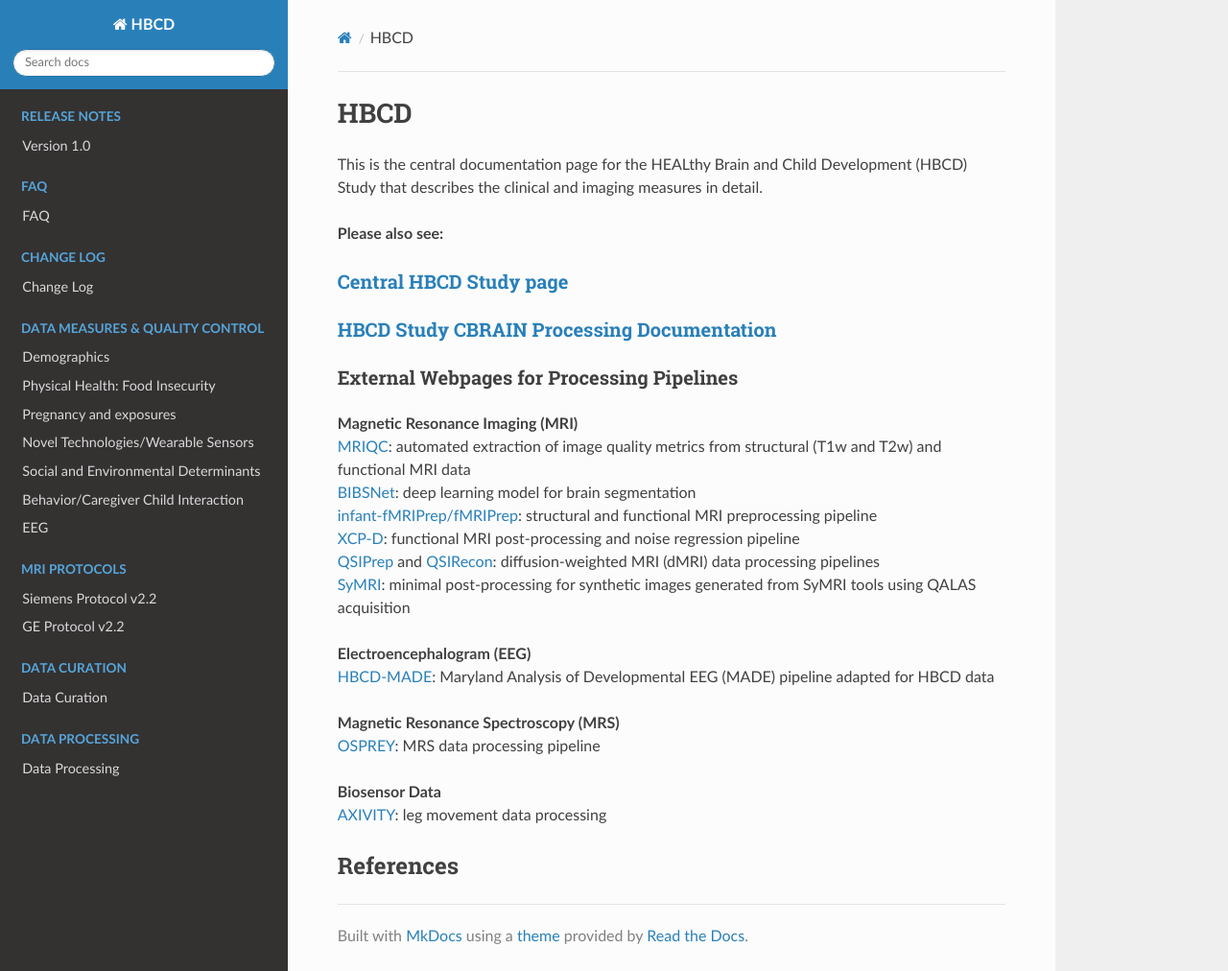
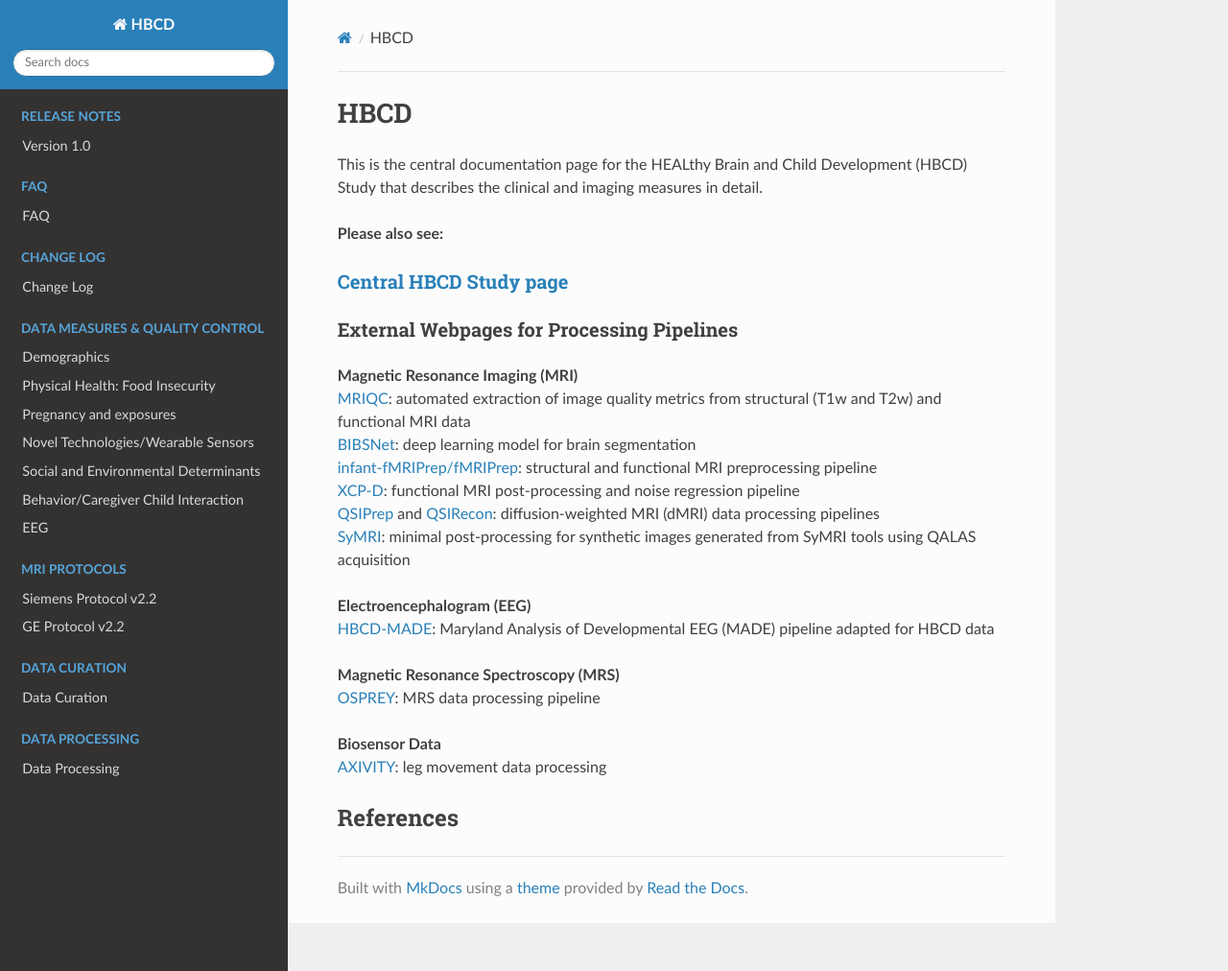
Before and after one commit to mattcieslak/hbcd-docs, an MkDocs documentation site: the page built from docs/index.md, in a window 1280 px wide and 1012 px high. Shown: the whole window at 96% size. Built offline with MkDocs 1.6.1, drawn with Linux system fonts in a browser that asks for light colours; nearby versions of some CDN libraries.

Commit message:
Update index.md

```diff
--- a/docs/index.md
+++ b/docs/index.md
@@ -5,8 +5,6 @@ This is the central documentation page for the HEALthy Brain and Child Developme
 **Please also see:**
 
 ### [Central HBCD Study page](https://hbcdstudy.org/)
-
-### [HBCD Study CBRAIN Processing Documentation](https://hbcd-cbrain-processing.readthedocs.io/latest/)
 
 ### External Webpages for Processing Pipelines
 **Magnetic Resonance Imaging (MRI)**
```
